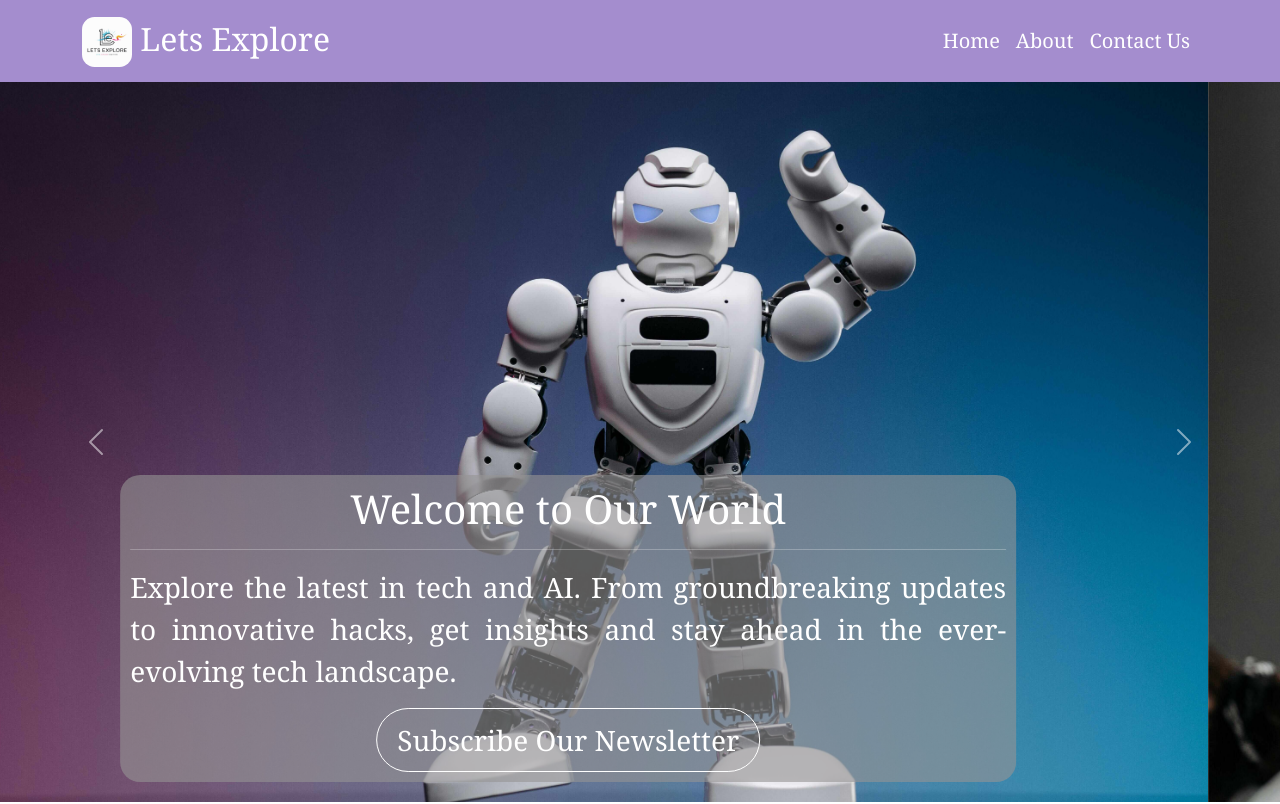
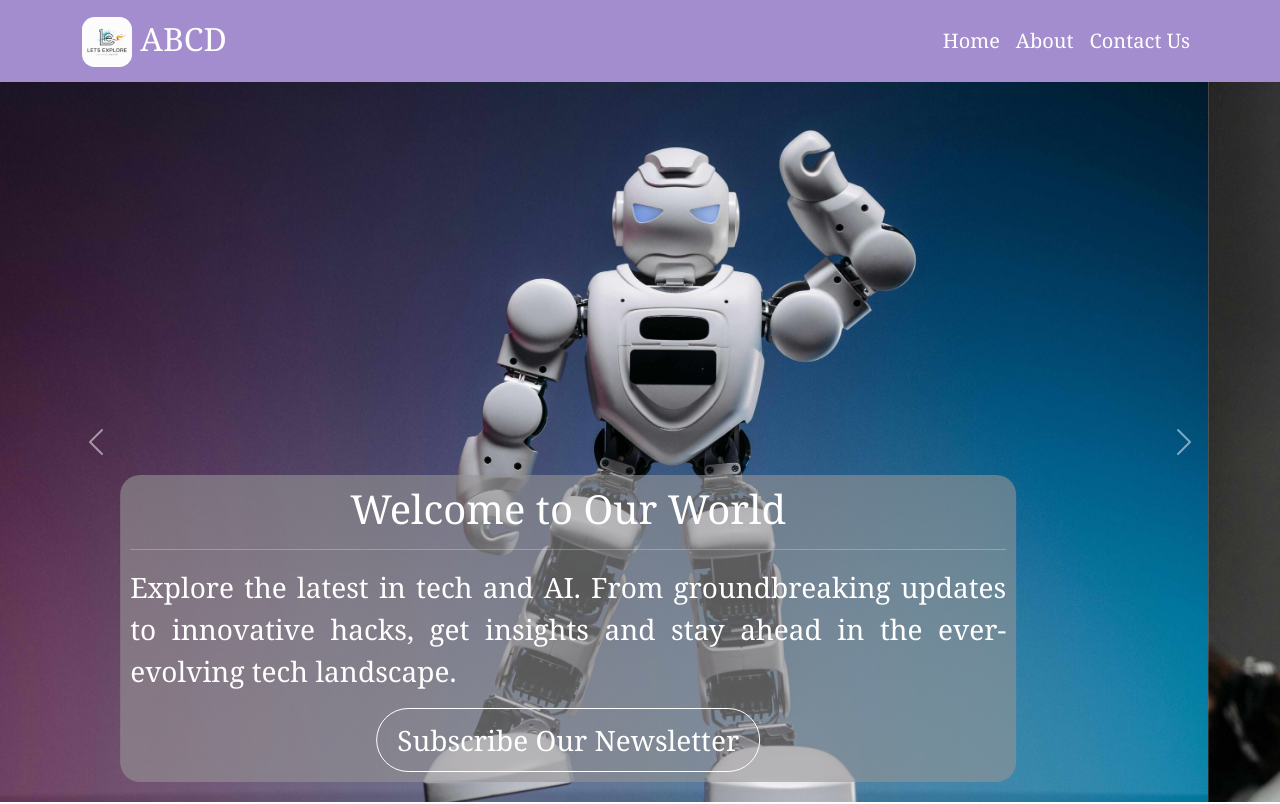
Before and after one commit to saadat309/Tech-Blog, a plain HTML site: page index.html in a window 1280 px wide. Shown: the top 804 px of the page. Drawn offline with nearby package versions, Linux system fonts and the light colour scheme.

Commit message:
Update index.html

```diff
--- a/index.html
+++ b/index.html
@@ -197,7 +197,7 @@
     <!-- Navbar -->
     <nav class="navbar navbar-expand-lg navbar-dark">
       <div class="container">
-        <a class="navbar-brand" href="#"><img src="Logo/Logo colorful.jpeg" alt="logo"> Lets Explore</a>
+        <a class="navbar-brand" href="#"><img src="Logo/Logo colorful.jpeg" alt="logo"> ABCD</a>
         <button class="navbar-toggler" type="button" data-bs-toggle="collapse" data-bs-target="#navbarSupportedContent"
           aria-controls="navbarSupportedContent" aria-expanded="false" aria-label="Toggle navigation">
           <span class="navbar-toggler-icon"></span>
```
